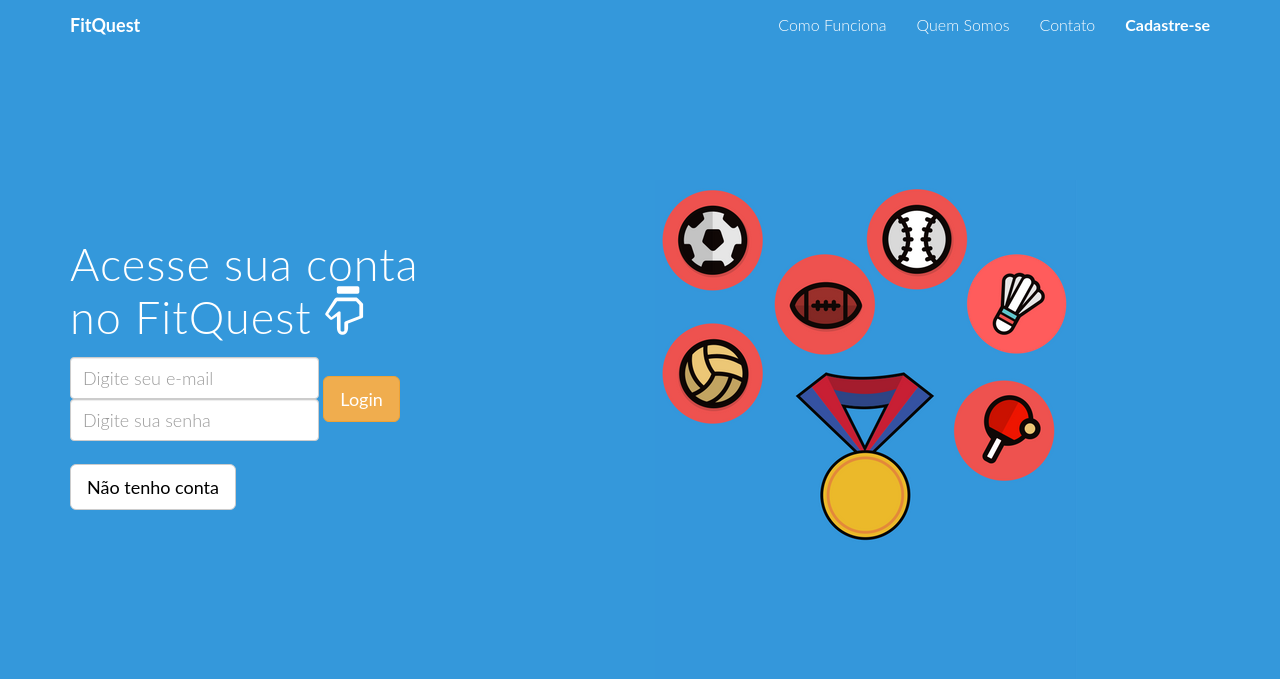
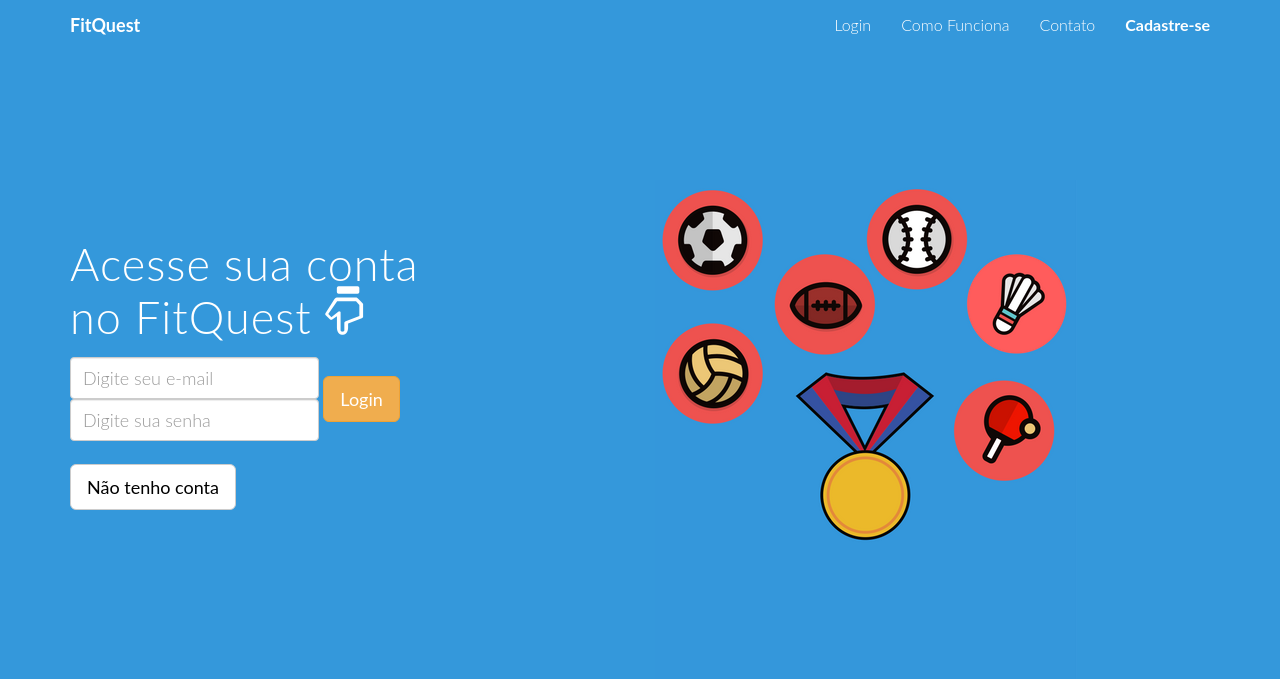
Before and after one commit to anajubl/proj-fitquest, a CodeIgniter app: page /database/index.php/home/form in a window 1280 px wide. Shown: the top 679 px of the page. Run offline with CodeIgniter, Linux system fonts and the light colour scheme; some libraries are stand-ins or nearby versions.

Commit message:
atualização do menu

```diff
--- a/ci/application/views/header.php
+++ b/ci/application/views/header.php
@@ -39,8 +39,9 @@
 	        	</div>
 	        	<div class="navbar-collapse collapse">
 	          		<ul class="nav navbar-nav navbar-right">
+	            		<li><a href="#headerwrap">Login</a></li>
 	            		<li><a href="#explic">Como Funciona</a></li>
-	            		<li><a href="#sobre">Quem Somos</a></li>
+	            		<!--<li><a href="#sobre">Quem Somos</a></li>-->
 						<li><a href="#contato">Contato</a></li>
 						<li><a style="font-weight: bold" href="#cadastro">Cadastre-se</a></li>
 	          		</ul>
```
